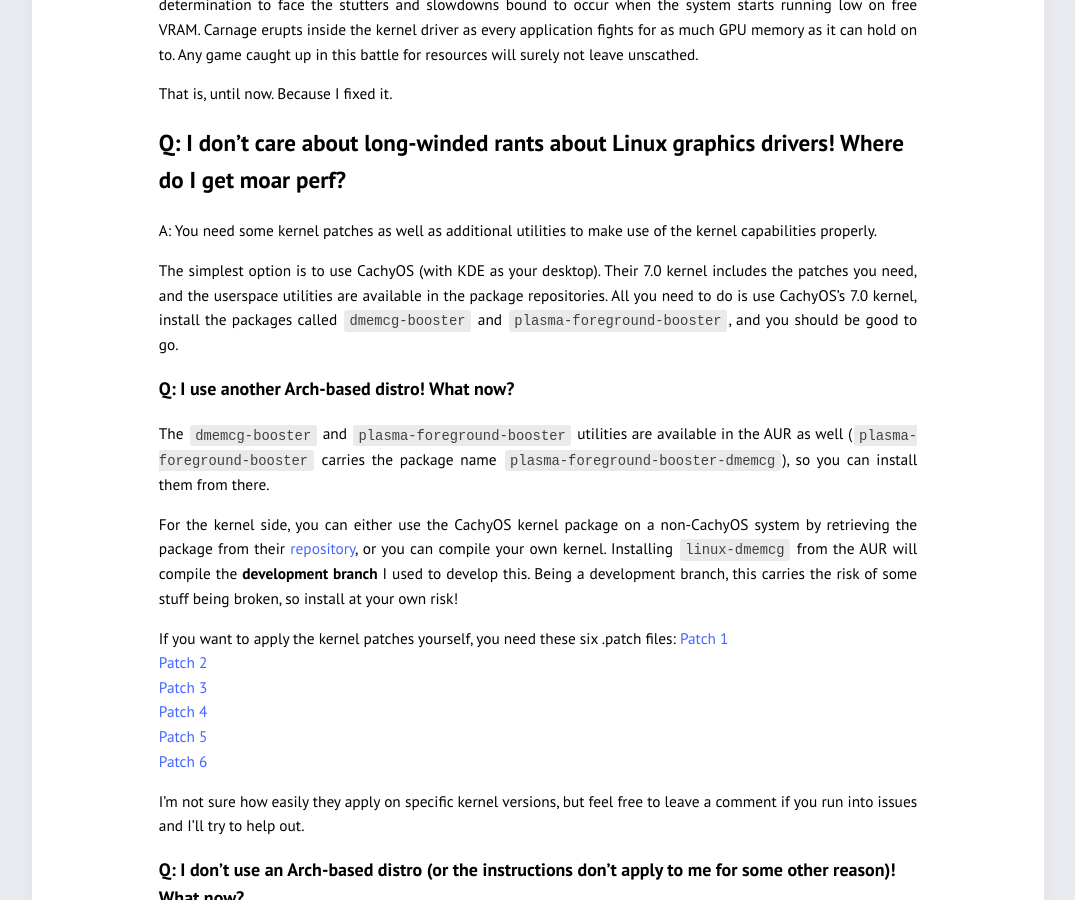
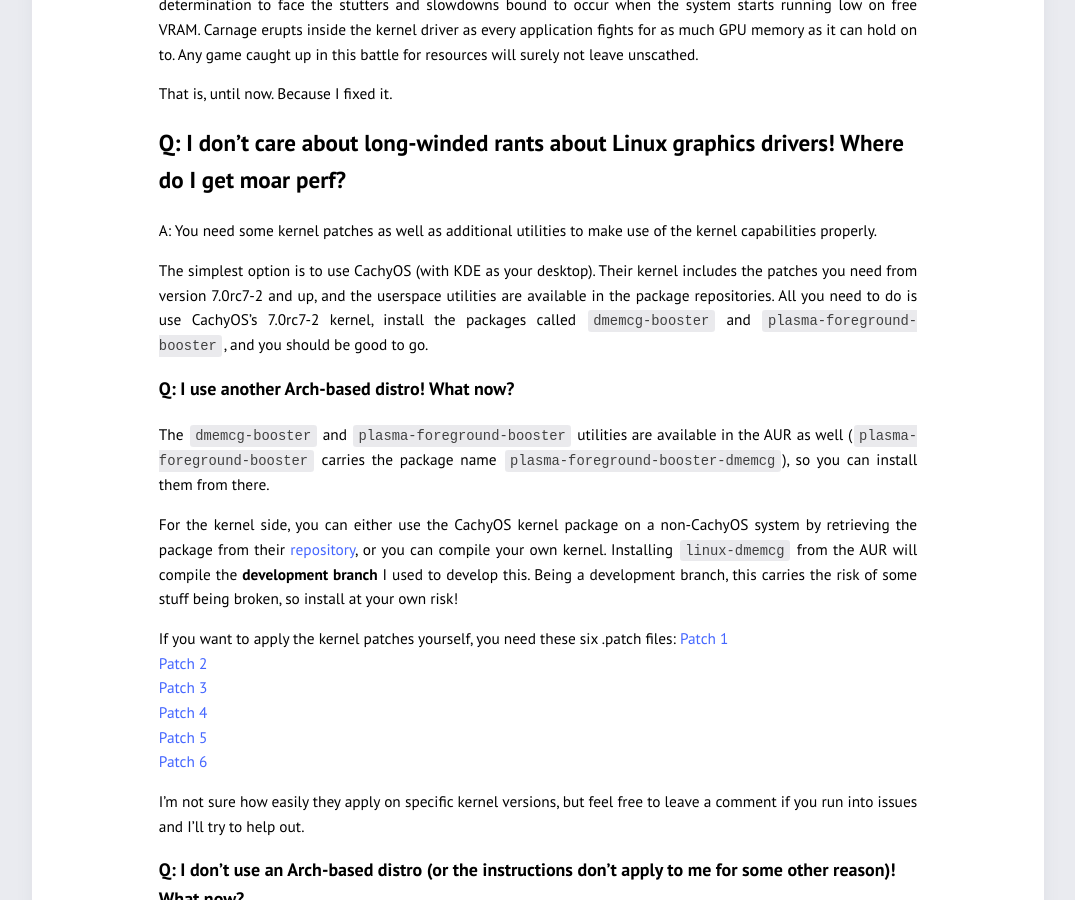
Before and after one commit to pixelcluster/pixelcluster.github.io, a Jekyll site: the page built from _posts/2026-04-09-VRAM-Mgmt-fixed.md, in a window 1280 px wide and 900 px high, scrolled down 340 px. Shown: the whole window, without its empty margins (102-1177 px from the left). Built offline with Jekyll 4.4.1, drawn with Linux system fonts in a browser that asks for light colours; comment, search, counter and statistics services are not loaded.

Commit message:
fix cachyos kernel version

```diff
--- a/_posts/2026-04-09-VRAM-Mgmt-fixed.md
+++ b/_posts/2026-04-09-VRAM-Mgmt-fixed.md
@@ -16,8 +16,8 @@ That is, until now. Because I fixed it.
 
 A: You need some kernel patches as well as additional utilities to make use of the kernel capabilities properly.
 
-The simplest option is to use CachyOS (with KDE as your desktop). Their 7.0 kernel includes the patches you need, and the userspace utilities are available in the
-package repositories. All you need to do is use CachyOS's 7.0 kernel, install the packages called `dmemcg-booster` and `plasma-foreground-booster`, and you should be good to go.
+The simplest option is to use CachyOS (with KDE as your desktop). Their kernel includes the patches you need from version 7.0rc7-2 and up, and the userspace utilities are available in the
+package repositories. All you need to do is use CachyOS's 7.0rc7-2 kernel, install the packages called `dmemcg-booster` and `plasma-foreground-booster`, and you should be good to go.
 
 ### Q: I use another Arch-based distro! What now?
 
```
